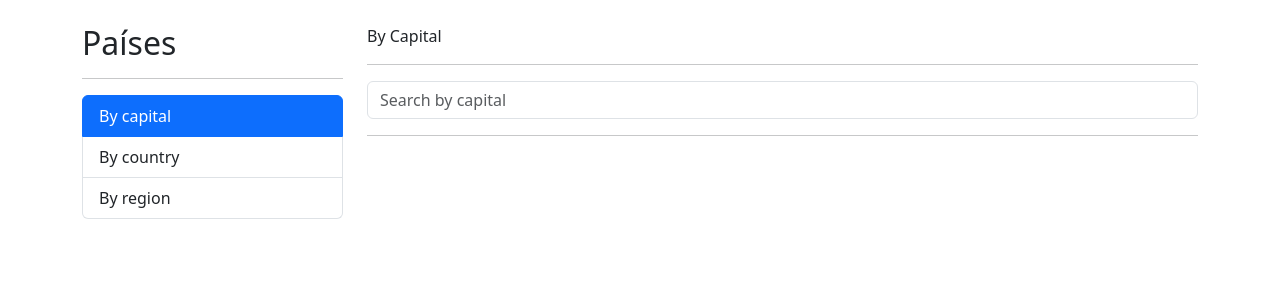
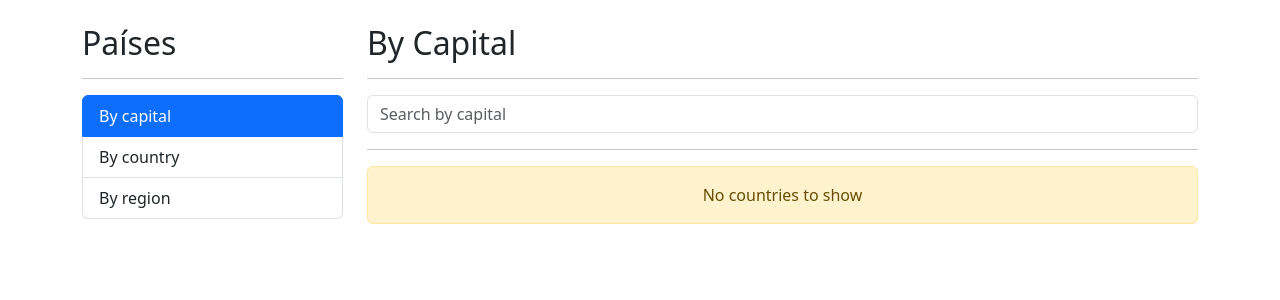
Before and after one commit to HassanAbbud/Countries-App, an Angular app: page /countries/by-capital in a window 1280 px wide. Shown: the top 300 px of the page. Built offline with nearby package versions, Linux system fonts and the light colour scheme.

Commit message:
Country table component

```diff
--- /dev/null
+++ b/src/app/countries/components/country-table/country-table.component.html
@@ -0,0 +1,31 @@
+<div class="alert" *ngIf="countries.length === 0; else table" class="alert alert-warning text-center">
+  No countries to show
+
+</div>
+<ng-template #table>
+  <table class="table table-hover">
+    <thead>
+      <tr>
+        <th>#</th>
+        <th>Code</th>
+        <th>Flag</th>
+        <th>Name</th>
+        <th>Capital</th>
+        <th>Population</th>
+        <th></th>
+      </tr>
+    </thead>
+    <tbody>
+      <tr *ngFor="let country of countries; let i = index">
+        <td>{{i + 1}}</td>
+        <td>{{country.flag}}</td>
+        <td><img [src]="country.flags.svg" [alt]="country.name.common"></td>
+        <td>{{country.name.common}}</td>
+        <td>{{country.capital}}</td>
+        <td>{{country.population | number}}</td>
+        <td><a href="#">See more</a></td>
+      </tr>
+
+    </tbody>
+  </table>
+</ng-template>
--- /dev/null
+++ b/src/app/countries/components/country-table/country-table.component.ts
@@ -0,0 +1,17 @@
+import { Component, Input } from '@angular/core';
+import { Country } from '../../interfaces/country';
+
+@Component({
+  selector: 'countries-table',
+  templateUrl: './country-table.component.html',
+  styles: [
+    `img{
+      width: 25px
+    }`
+  ]
+})
+export class CountryTableComponent {
+
+  @Input()
+  public countries: Country[] = [];
+}
--- a/src/app/countries/countries.module.ts
+++ b/src/app/countries/countries.module.ts
@@ -8,6 +8,7 @@ import { CountryPageComponent } from './pages/country-page/country-page.componen
 
 import { CountriesRoutingModule } from './countries-routing.module';
 import { SharedModule } from '../shared/shared.module';
+import { CountryTableComponent } from './components/country-table/country-table.component';
 
 
 
@@ -16,7 +17,8 @@ import { SharedModule } from '../shared/shared.module';
     ByCapitalPageComponent,
     ByCountryPageComponent,
     ByRegionPageComponent,
-    CountryPageComponent
+    CountryPageComponent,
+    CountryTableComponent
   ],
   imports: [
     CommonModule,
--- a/src/app/countries/pages/by-capital-page/by-capital-page.component.html
+++ b/src/app/countries/pages/by-capital-page/by-capital-page.component.html
@@ -1,4 +1,4 @@
-<div>By Capital</div>
+<h2>By Capital</h2>
 
 <hr />
 
@@ -15,10 +15,6 @@
 <div class="row">
   <div class="col">
     <hr>
-    <ul>
-      <li *ngFor="let country of countries">
-        {{country.capital}} - {{country.population}}
-      </li>
-    </ul>
+    <countries-table [countries]="countries"></countries-table>
   </div>
 </div>
--- a/src/app/countries/pages/country-page/country-page.component.ts
+++ b/src/app/countries/pages/country-page/country-page.component.ts
@@ -1,10 +1,12 @@
-import { Component } from '@angular/core';
+import { Component, Input } from '@angular/core';
+import { Country } from '../../interfaces/country';
 
 @Component({
-  selector: 'countries-country-page',
+  selector: 'countries-page',
   templateUrl: './country-page.component.html',
   styles: ``
 })
 export class CountryPageComponent {
 
+
 }
--- a/src/app/shared/shared.module.ts
+++ b/src/app/shared/shared.module.ts
@@ -5,7 +5,7 @@ import { RouterModule } from '@angular/router';
 import { HomePageComponent } from './pages/home-page/home-page.component';
 import { AboutPageComponent } from './pages/about-page/about-page.component';
 import { SidebarComponent } from './components/sidebar/sidebar.component';
-import {  ContactPageComponent } from './pages/contact-page/contact-page.component';
+import { ContactPageComponent } from './pages/contact-page/contact-page.component';
 import { SearchBoxComponent } from './components/search-box/search-box.component';
 
 
```
